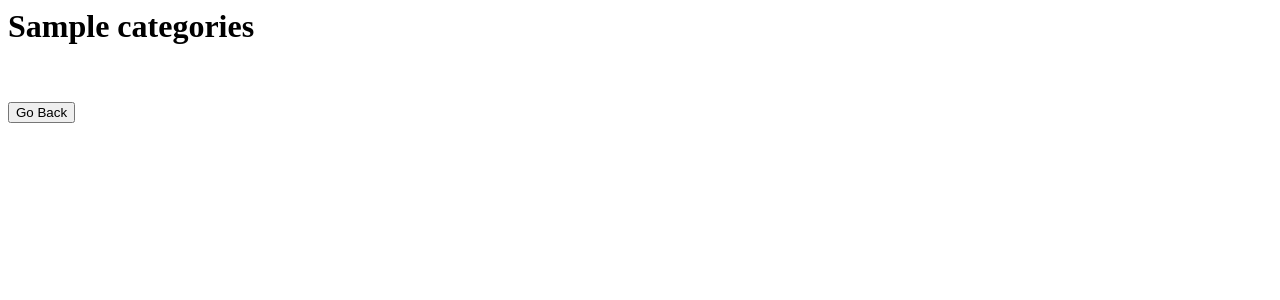
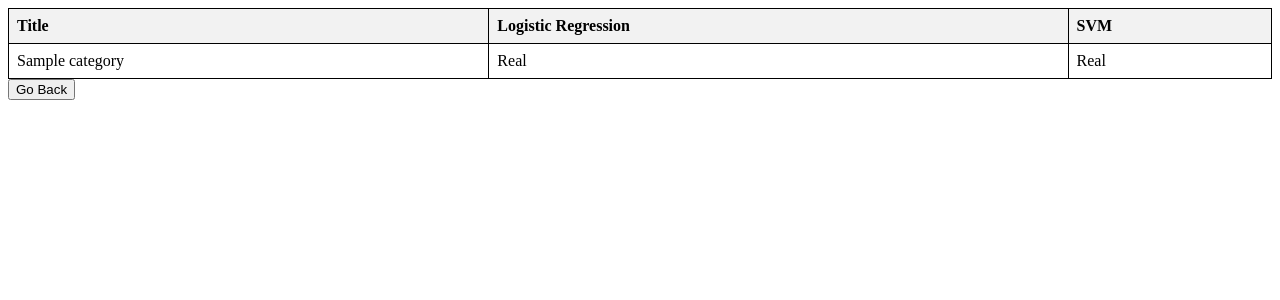
Before and after one commit to MariannaKr/fakeNews, a Flask app: template templates/predict.html in a window 1280 px wide. Shown: the top 300 px of the page. Run offline with Flask 2, Linux system fonts and the light colour scheme; the template is opened without the code that fills it: most values are stand-ins (such as "Sample title", 1, 10 or a date in 2020).

Commit message:
buttons
added buttons for statistics and table

```diff
--- a/app.py
+++ b/app.py
@@ -22,7 +22,7 @@ def index():
 def predict():
     logRegression, svm, vectorizer = load()
     #news_data['content'] = news_data['author']+' '+news_data['title']#+' '+news_data['text']
-    article = request.form['author']+' '+request.form['title']#+' '+request.form['text']
+    article = request.form['author']+' '+request.form['title']+' '+request.form['article']
     title = request.form['title']
     try:
         categories = predict_category(article, vectorizer, logRegression, svm, title)
--- a/templates/predict.html
+++ b/templates/predict.html
@@ -1,3 +1,31 @@
-<h1> {{ categories }}</h1>
-<br><br>
+<style>
+    table {
+      border-collapse: collapse;
+      width: 100%;
+    }
+    th,
+    td {
+      border: 1px solid black;
+      padding: 8px;
+      text-align: left;
+    }
+    th {
+      background-color: #f2f2f2;
+    }
+  </style>
+
+<table>
+    <tr>
+      <th>Title</th>
+      <th>Logistic Regression</th>
+      <th>SVM</th>
+    </tr>
+    <tr>
+      <td>
+        {{ categories[0] }}
+      </td>
+      <td id="category_logRegression">{% if categories[1] == 1 %} Fake {% else %} Real {% endif %}</td>
+      <td id="category_svm">{% if categories[2] == 1 %} Fake {% else %} Real {% endif %}</td>
+    </tr>
+  </table>
 <input type="button" value="Go Back" onclick="window.location.href='/'" />
--- a/templates/statistics.html
+++ b/templates/statistics.html
@@ -11,4 +11,7 @@
     <p>Accuracy score for predictionLog: {{ accuracy_log }}</p>
     <p>Accuracy score for predictionSVM: {{ accuracy_svm }}</p>
   </body>
+
+  <br /><br />
+<input type="button" value="Go Back" onclick="window.location.href='/'" />
 </html>
```
Also changed, not shown: templates/index.html (+16 -0 lines), 2 other files.
